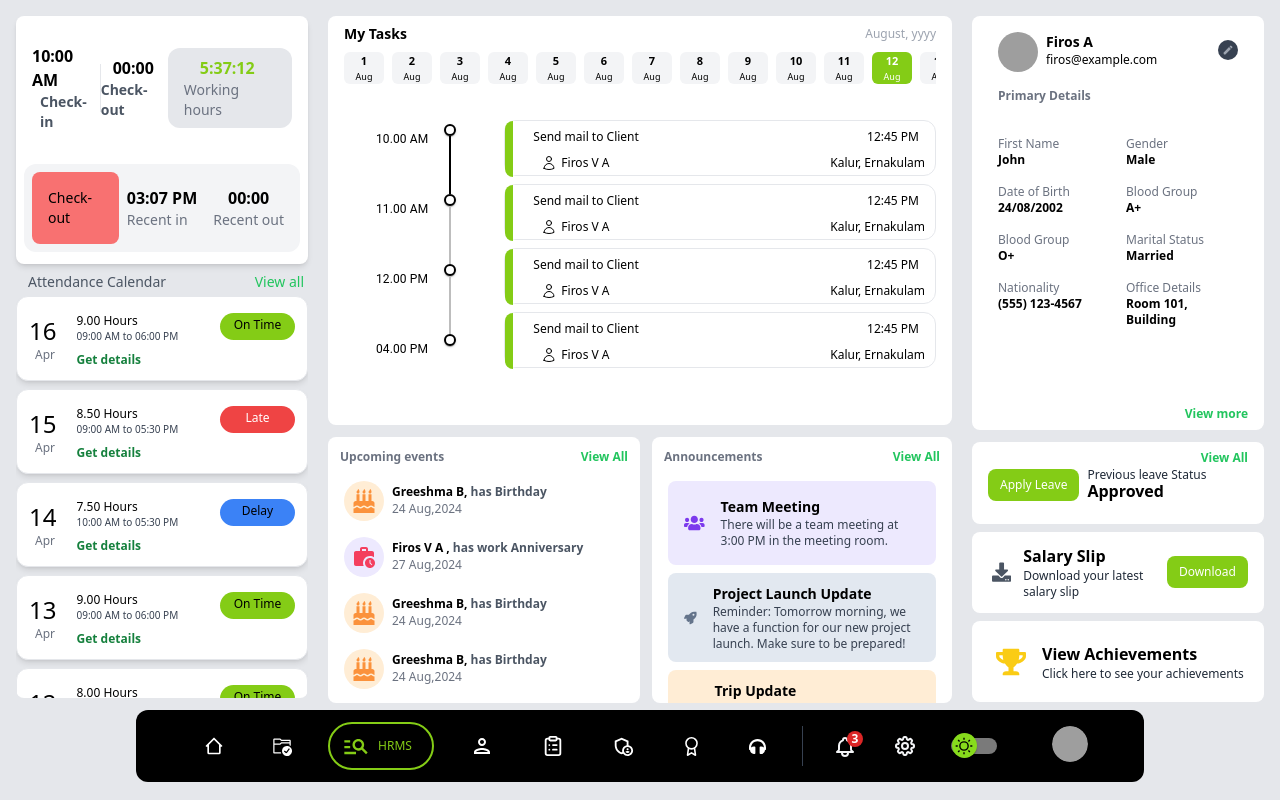
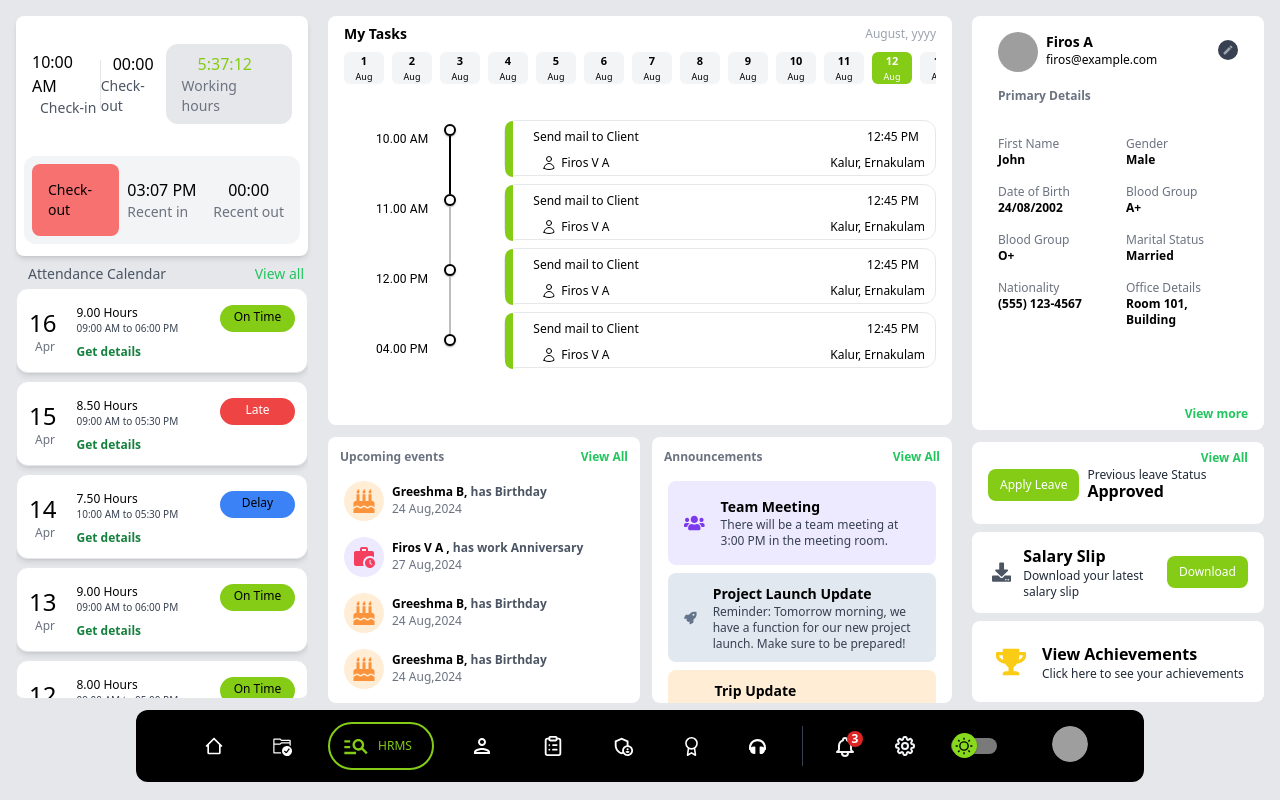
Before and after one commit to Greeshma7894/hrmsadmin, a React (Create React App) app: page / in a window 1280 px wide. Built offline with nearby package versions, Linux system fonts and the light colour scheme; grey boxes are pictures that could not be loaded.

Commit message:
colour changed

```diff
--- a/src/components/Attendance.js
+++ b/src/components/Attendance.js
@@ -54,20 +54,20 @@ function Attendence() {
       <div className="max-w-1245:h-[170px] dark:bg-black w-full px-2  bg-white dark:border border-gray-700 rounded-lg shadow-md mb-2 pt-5 pb-3">
         <div className="flex justify-around dark:bg-black bg-white items-center  px-2 pb-3 pt-2 max-w-1245:-mt-3">
           <div>
-            <h1 className="max-w-1245:text-xs  text-md font-semibold dark:text-white text-black font-sf-pro">
+            <h1 className="max-w-1245:text-xs  text-md  dark:text-white text-black font-sf-pro">
               10:00 AM
             </h1>
-            <p className="ps-2 max-w-1245:text-[11px] text-sm font-semibold text-gray-600 font-sf-pro">Check-in</p>
+            <p className="ps-2 max-w-1245:text-[11px] text-sm  text-gray-600 font-sf-pro">Check-in</p>
           </div>
           <div className=" h-12 w-px bg-gray-200"></div> {/* Divider */}
           <div>
-            <h1 className="max-w-1245:text-xs  text-md dark:text-white text-black font-semibold mx-3 font-sf-pro">
+            <h1 className="max-w-1245:text-xs  text-md dark:text-white text-black  mx-3 font-sf-pro">
               00:00
             </h1>
-            <p className="max-w-1245:text-[11px] font-semibold text-sm text-gray-600 font-sf-pro">Check-out</p>
+            <p className="max-w-1245:text-[11px] text-sm text-gray-600 font-sf-pro">Check-out</p>
           </div>
           <div className="max-w-1245:text-xs  dark:bg-gray-800 bg-gray-200 rounded-xl px-4 py-2">
-            <h1 className="max-w-1245:text-xs  text-bold font-semibold text-lime-500 mx-4">
+            <h1 className="max-w-1245:text-xs  text-bold  text-lime-500 mx-4">
               5:37:12
             </h1>
             <p className="max-w-1245:text-[11px] text-sm text-gray-500 font-sf-pro">Working hours</p>
@@ -79,7 +79,7 @@ function Attendence() {
           </div>
           <div className="flex items-center  w-1/3 justify-center">
             <div className="flex  flex-col justify-center">
-              <h1 className="max-w-1245:text-xs text-md dark:text-white text-black font-semibold font-sf-pro">
+              <h1 className="max-w-1245:text-xs text-md dark:text-white text-black font-sf-pro">
                 03:07 PM
               </h1>
               <p className="max-w-1245:text-[11px] text-sm text-gray-500 font-sf-pro">Recent in</p>
@@ -87,7 +87,7 @@ function Attendence() {
             <div className="h-12 flex justify-center bg-gray-200"></div>
           </div>
           <div className=" justify-center flex flex-col items-center h-full w-1/3">
-            <h1 className="max-w-1245:text-xs text-md  dark:text-white text-black font-semibold mx-2 font-sf-pro">
+            <h1 className="max-w-1245:text-xs text-md  dark:text-white text-black mx-2 font-sf-pro">
               00:00
             </h1>
             <p className="max-w-1245:text-[11px] text-sm text-gray-500  font-sf-pro ">Recent out</p>
```
